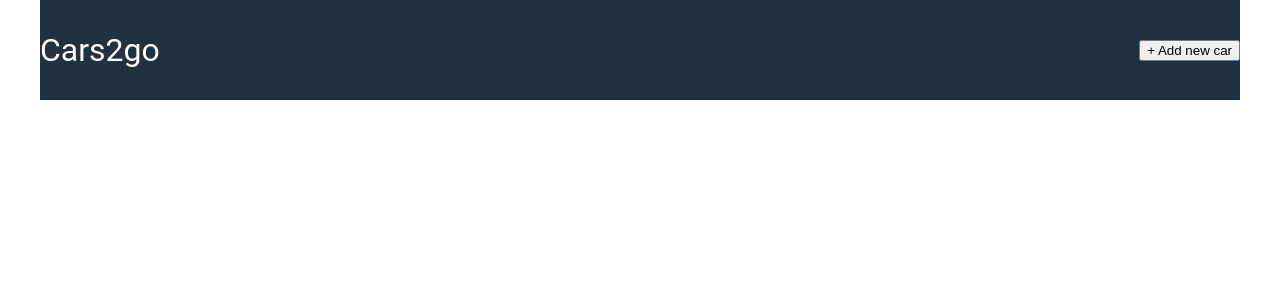
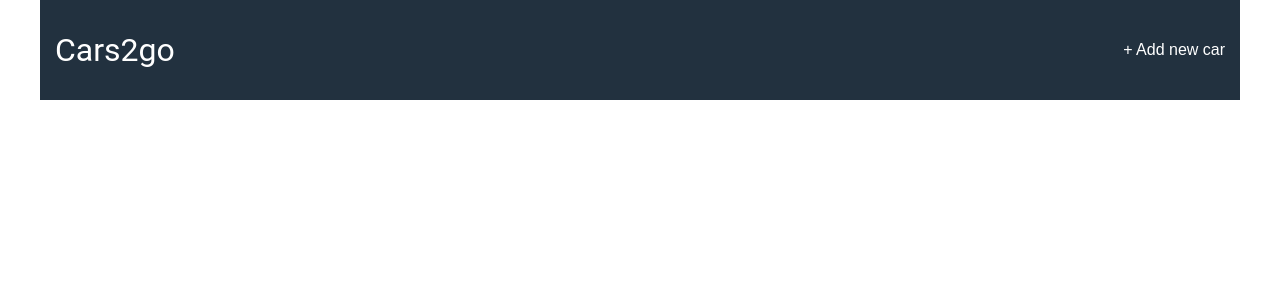
Before and after one commit to danieltalhaug/Applicant-assignment, a Vue app: page / in a window 1280 px wide. Shown: the top 300 px of the page. Built offline with nearby package versions, Linux system fonts and the light colour scheme.

Commit message:
Finished styling of header. Added style to new car button with hover state

```diff
--- a/src/App.vue
+++ b/src/App.vue
@@ -18,7 +18,7 @@ export default {
 <style>
 html {
   box-sizing: border-box;
-  font-size: 16px;
+  font-size: 1em;
   font-family: Roboto;
 }
 
--- a/src/components/Header.vue
+++ b/src/components/Header.vue
@@ -1,7 +1,7 @@
 <template>
     <header class="header">
         <h1 class="header__logo">Cars2go</h1>
-        <button>+ Add new car</button>
+        <button class="header__button">+ Add new car</button>
     </header>
 </template>
 
@@ -21,5 +21,17 @@ export default {
     }
     .header__logo {
         color: white;
+        padding: 15px;
+    }
+    .header__button {
+        background: none;
+        padding: 15px;
+        border: none;
+        color: white;
+        font-size: 1em;
+    }
+    .header__button:hover {
+        cursor: pointer;
+        color: #ddd;
     }
 </style>
```
